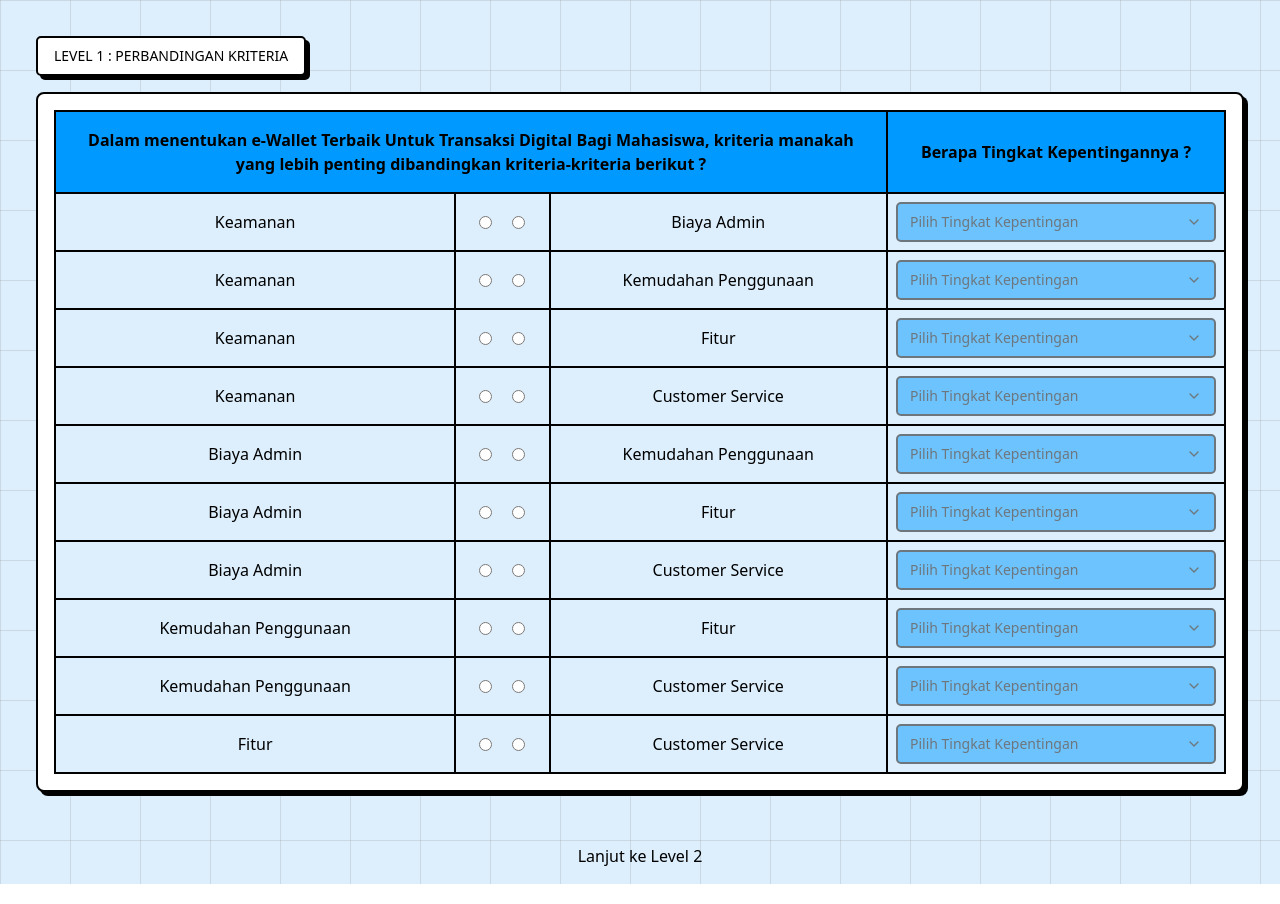
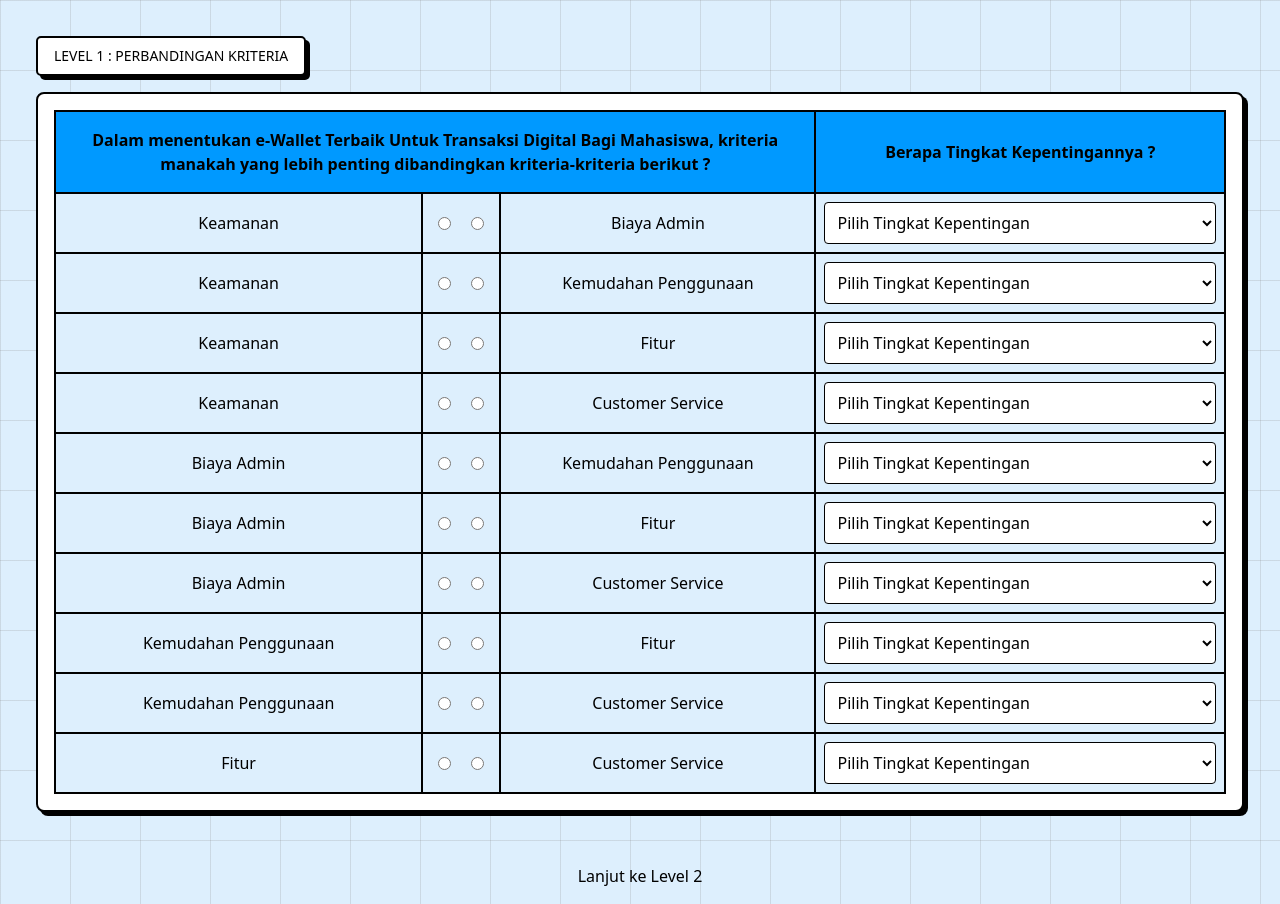
Before and after one commit to Gefila/kuesioner-e-wallet, a React (Vite) app: page / in a window 1280 px wide. Both pictures are taken after a click on the button "Mulai Kuesioner". Built offline with nearby package versions, Linux system fonts and the light colour scheme.

Commit message:
change table size n select

```diff
--- a/src/components/Level1.jsx
+++ b/src/components/Level1.jsx
@@ -52,7 +52,7 @@ export default function Level1({
                         <tr className="text-black bg-main">
                             <th
                                 colSpan={3}
-                                className="text-center border-2 max-w-5xs whitespace-normal p-4"
+                                className="text-center border-2 w-[65%] whitespace-normal p-4"
                             >
                                 Dalam menentukan e-Wallet Terbaik Untuk
                                 Transaksi Digital Bagi Mahasiswa, kriteria
--- a/src/components/Level2.jsx
+++ b/src/components/Level2.jsx
@@ -81,8 +81,7 @@ export default function Level2({
                                 <tr className="text-black bg-main">
                                     <th
                                         colSpan={3}
-                                        className="text-center border-2 max-w-5xs whitespace-normal p-4"
-                                    >
+                                        className="text-center border-2 w-[65%] whitespace-normal p-4"                                    >
                                         {`Berdasarkan kriteria "${criterion.name}", sub-kriteria manakah yang lebih penting dari perbandingan sub-kriteria – sub-kriteria berikut ?`}
                                     </th>
                                     <th className="border-2 text-center">
--- a/src/components/Level3.jsx
+++ b/src/components/Level3.jsx
@@ -88,7 +88,7 @@ export default function Level3({
                             <tr className="text-black bg-main">
                                 <th
                                     colSpan={3}
-                                    className="text-center border-2 max-w-5xs whitespace-normal p-4"
+                                    className="text-center border-2 w-[65%] whitespace-normal p-4"
                                 >
                                     Berdasarkan sub-kriteria "{subcriteria.name}
                                     ", dalam menentukan , alternatif strategis
--- a/src/components/SelectKepentingan.jsx
+++ b/src/components/SelectKepentingan.jsx
@@ -1,13 +1,3 @@
-import {
-    Select,
-    SelectContent,
-    SelectGroup,
-    SelectItem,
-    SelectLabel,
-    SelectTrigger,
-    SelectValue,
-} from "@/components/ui/select";
-
 export default function SelectKepentingan({
     onChange,
     element1,
@@ -16,39 +6,39 @@ export default function SelectKepentingan({
     selectedElement,
     subIndex = undefined,
 }) {
-    let notSelectedElement = selectedElement === element1 ? element2 : element1;
+
+    const notSelectedElement =
+        selectedElement === element1 ? element2 : element1;
+
     return (
-        <Select
-            onValueChange={(value) => onChange(index, value, subIndex)}
+        <select
+            className="border rounded p-2 w-full bg-white"
+            onChange={(e) => onChange(index, e.target.value, subIndex)}
             disabled={selectedElement === undefined}
+            defaultValue={"0"}
         >
-            <SelectTrigger className="w-xs">
-                <SelectValue placeholder="Pilih Tingkat Kepentingan" />
-            </SelectTrigger>
-            <SelectContent className="w-xs">
-                <SelectGroup>
-                    <SelectLabel>Tingkat Kepentingan</SelectLabel>
-                    <SelectItem value="1">
-                        {`1 - ${selectedElement} dan ${notSelectedElement} Sama Penting`}
-                    </SelectItem>
-                    <SelectItem value="2">2</SelectItem>
-                    <SelectItem value="3">
-                        {`3 - ${selectedElement} sedikit lebih penting daripada ${notSelectedElement}`}
-                    </SelectItem>
-                    <SelectItem value="4">4</SelectItem>
-                    <SelectItem value="5">
-                        {`5 - ${selectedElement} lebih penting daripada ${notSelectedElement}`}
-                    </SelectItem>
-                    <SelectItem value="6">6</SelectItem>
-                    <SelectItem value="7">
-                        {`7 - ${selectedElement} jelas sangat penting daripada ${notSelectedElement}`}
-                    </SelectItem>
-                    <SelectItem value="8">8</SelectItem>
-                    <SelectItem value="9">
-                        {`9 - ${selectedElement} mutlak sangat penting daripada ${notSelectedElement}`}
-                    </SelectItem>
-                </SelectGroup>
-            </SelectContent>
-        </Select>
+            <option value="0" disabled>
+                Pilih Tingkat Kepentingan
+            </option>
+            <option value="1">
+                {`1 - ${selectedElement} dan ${notSelectedElement} Sama Penting`}
+            </option>
+            <option value="2">2</option>
+            <option value="3">
+                {`3 - ${selectedElement} sedikit lebih penting daripada ${notSelectedElement}`}
+            </option>
+            <option value="4">4</option>
+            <option value="5">
+                {`5 - ${selectedElement} lebih penting daripada ${notSelectedElement}`}
+            </option>
+            <option value="6">6</option>
+            <option value="7">
+                {`7 - ${selectedElement} jelas sangat penting daripada ${notSelectedElement}`}
+            </option>
+            <option value="8">8</option>
+            <option value="9">
+                {`9 - ${selectedElement} mutlak sangat penting daripada ${notSelectedElement}`}
+            </option>
+        </select>
     );
 }
```
